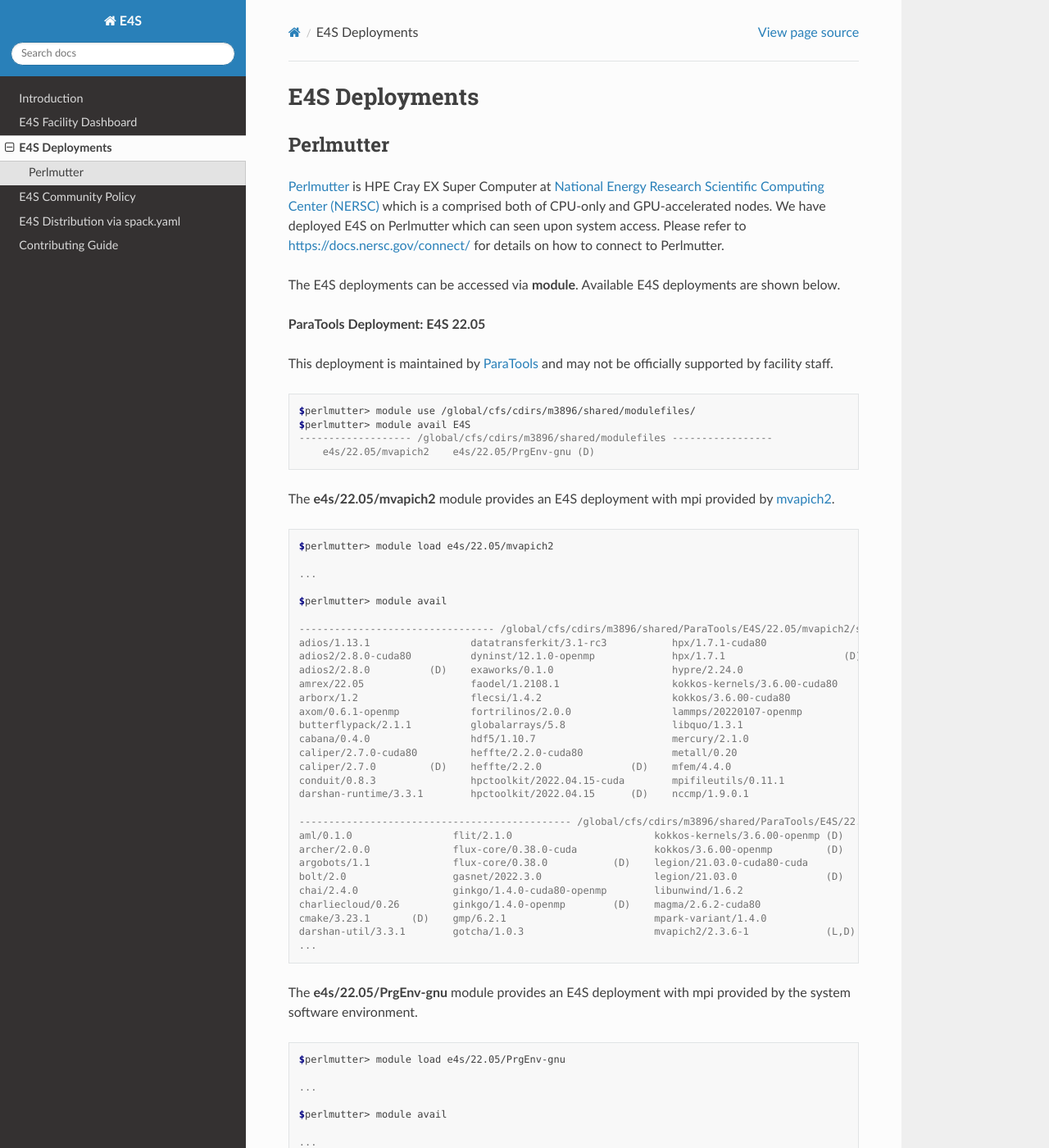
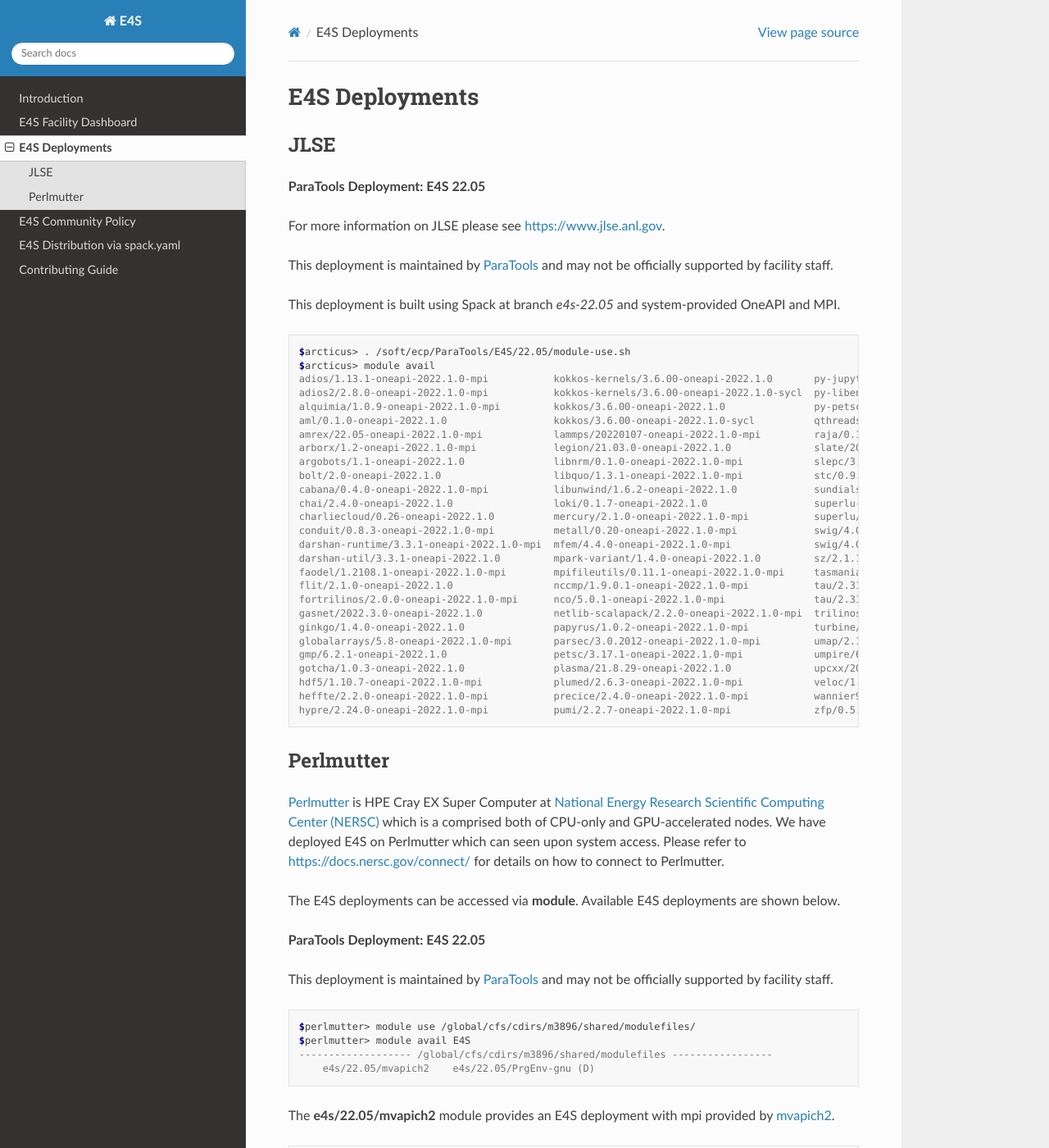
Before and after one commit to E4S-Project/e4s, a Sphinx documentation site: the page built from docs/deployment.rst, in a window 1280 px wide and 1400 px high. Shown: the whole window at 82% size. Built offline with Sphinx 7.4.7 and the Read the Docs theme 2.0.0, drawn with Linux system fonts in a browser that asks for light colours.

Commit message:
update deployment: document jlse deployment

```diff
--- a/docs/deployment.rst
+++ b/docs/deployment.rst
@@ -1,5 +1,47 @@
 E4S Deployments
 ===============
+
+JLSE
+----------
+
+**ParaTools Deployment: E4S 22.05**
+
+For more information on JLSE please see https://www.jlse.anl.gov.
+
+This deployment is maintained by `ParaTools <https://www.paratools.com/>`_ and may not be officially supported by facility staff.
+
+This deployment is built using Spack at branch `e4s-22.05` and system-provided OneAPI and MPI.
+
+.. code-block:: console
+
+    $arcticus> . /soft/ecp/ParaTools/E4S/22.05/module-use.sh
+    $arcticus> module avail
+    adios/1.13.1-oneapi-2022.1.0-mpi           kokkos-kernels/3.6.00-oneapi-2022.1.0       py-jupyterhub/1.4.1-oneapi-2022.1.0
+    adios2/2.8.0-oneapi-2022.1.0-mpi           kokkos-kernels/3.6.00-oneapi-2022.1.0-sycl  py-libensemble/0.9.1-oneapi-2022.1.0-mpi
+    alquimia/1.0.9-oneapi-2022.1.0-mpi         kokkos/3.6.00-oneapi-2022.1.0               py-petsc4py/3.17.1-oneapi-2022.1.0-mpi
+    aml/0.1.0-oneapi-2022.1.0                  kokkos/3.6.00-oneapi-2022.1.0-sycl          qthreads/1.16-oneapi-2022.1.0
+    amrex/22.05-oneapi-2022.1.0-mpi            lammps/20220107-oneapi-2022.1.0-mpi         raja/0.14.0-oneapi-2022.1.0
+    arborx/1.2-oneapi-2022.1.0-mpi             legion/21.03.0-oneapi-2022.1.0              slate/2021.05.02-oneapi-2022.1.0-mpi
+    argobots/1.1-oneapi-2022.1.0               libnrm/0.1.0-oneapi-2022.1.0-mpi            slepc/3.17.1-oneapi-2022.1.0-mpi
+    bolt/2.0-oneapi-2022.1.0                   libquo/1.3.1-oneapi-2022.1.0-mpi            stc/0.9.0-oneapi-2022.1.0-mpi
+    cabana/0.4.0-oneapi-2022.1.0-mpi           libunwind/1.6.2-oneapi-2022.1.0             sundials/6.2.0-oneapi-2022.1.0-mpi
+    chai/2.4.0-oneapi-2022.1.0                 loki/0.1.7-oneapi-2022.1.0                  superlu-dist/7.2.0-oneapi-2022.1.0-mpi
+    charliecloud/0.26-oneapi-2022.1.0          mercury/2.1.0-oneapi-2022.1.0-mpi           superlu/5.3.0-oneapi-2022.1.0
+    conduit/0.8.3-oneapi-2022.1.0-mpi          metall/0.20-oneapi-2022.1.0-mpi             swig/4.0.2-fortran-oneapi-2022.1.0
+    darshan-runtime/3.3.1-oneapi-2022.1.0-mpi  mfem/4.4.0-oneapi-2022.1.0-mpi              swig/4.0.2-oneapi-2022.1.0
+    darshan-util/3.3.1-oneapi-2022.1.0         mpark-variant/1.4.0-oneapi-2022.1.0         sz/2.1.12-oneapi-2022.1.0
+    faodel/1.2108.1-oneapi-2022.1.0-mpi        mpifileutils/0.11.1-oneapi-2022.1.0-mpi     tasmanian/7.7-oneapi-2022.1.0-mpi
+    flit/2.1.0-oneapi-2022.1.0                 nccmp/1.9.0.1-oneapi-2022.1.0-mpi           tau/2.31.1-oneapi-2022.1.0-mpi
+    fortrilinos/2.0.0-oneapi-2022.1.0-mpi      nco/5.0.1-oneapi-2022.1.0-mpi               tau/2.31.1-oneapi-2022.1.0-mpi-level-zero
+    gasnet/2022.3.0-oneapi-2022.1.0            netlib-scalapack/2.2.0-oneapi-2022.1.0-mpi  trilinos/13.0.1-oneapi-2022.1.0-mpi
+    ginkgo/1.4.0-oneapi-2022.1.0               papyrus/1.0.2-oneapi-2022.1.0-mpi           turbine/1.3.0-oneapi-2022.1.0-mpi
+    globalarrays/5.8-oneapi-2022.1.0-mpi       parsec/3.0.2012-oneapi-2022.1.0-mpi         umap/2.1.0-oneapi-2022.1.0
+    gmp/6.2.1-oneapi-2022.1.0                  petsc/3.17.1-oneapi-2022.1.0-mpi            umpire/6.0.0-oneapi-2022.1.0
+    gotcha/1.0.3-oneapi-2022.1.0               plasma/21.8.29-oneapi-2022.1.0              upcxx/2022.3.0-oneapi-2022.1.0-mpi
+    hdf5/1.10.7-oneapi-2022.1.0-mpi            plumed/2.6.3-oneapi-2022.1.0-mpi            veloc/1.5-oneapi-2022.1.0-mpi
+    heffte/2.2.0-oneapi-2022.1.0-mpi           precice/2.4.0-oneapi-2022.1.0-mpi           wannier90/3.1.0-oneapi-2022.1.0-mpi
+    hypre/2.24.0-oneapi-2022.1.0-mpi           pumi/2.2.7-oneapi-2022.1.0-mpi              zfp/0.5.5-oneapi-2022.1.0
+
 
 Perlmutter
 ----------
```
